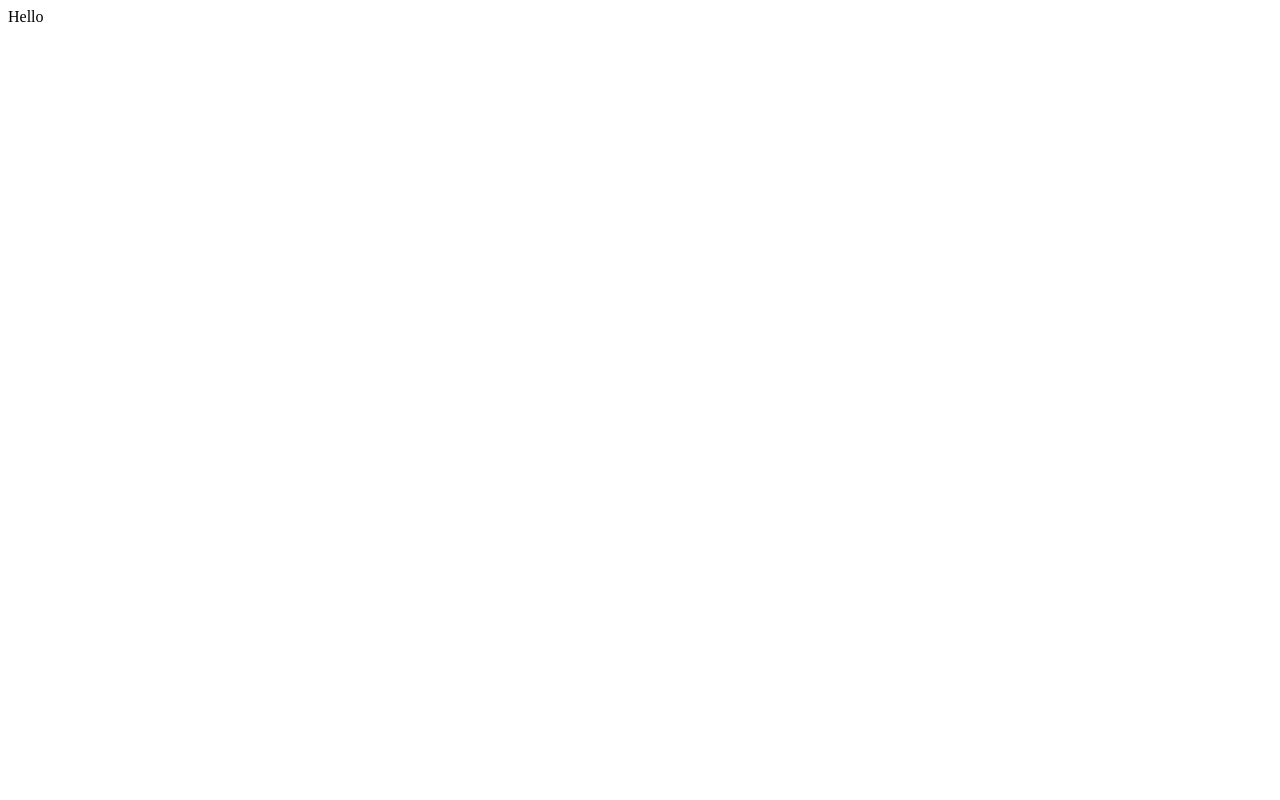
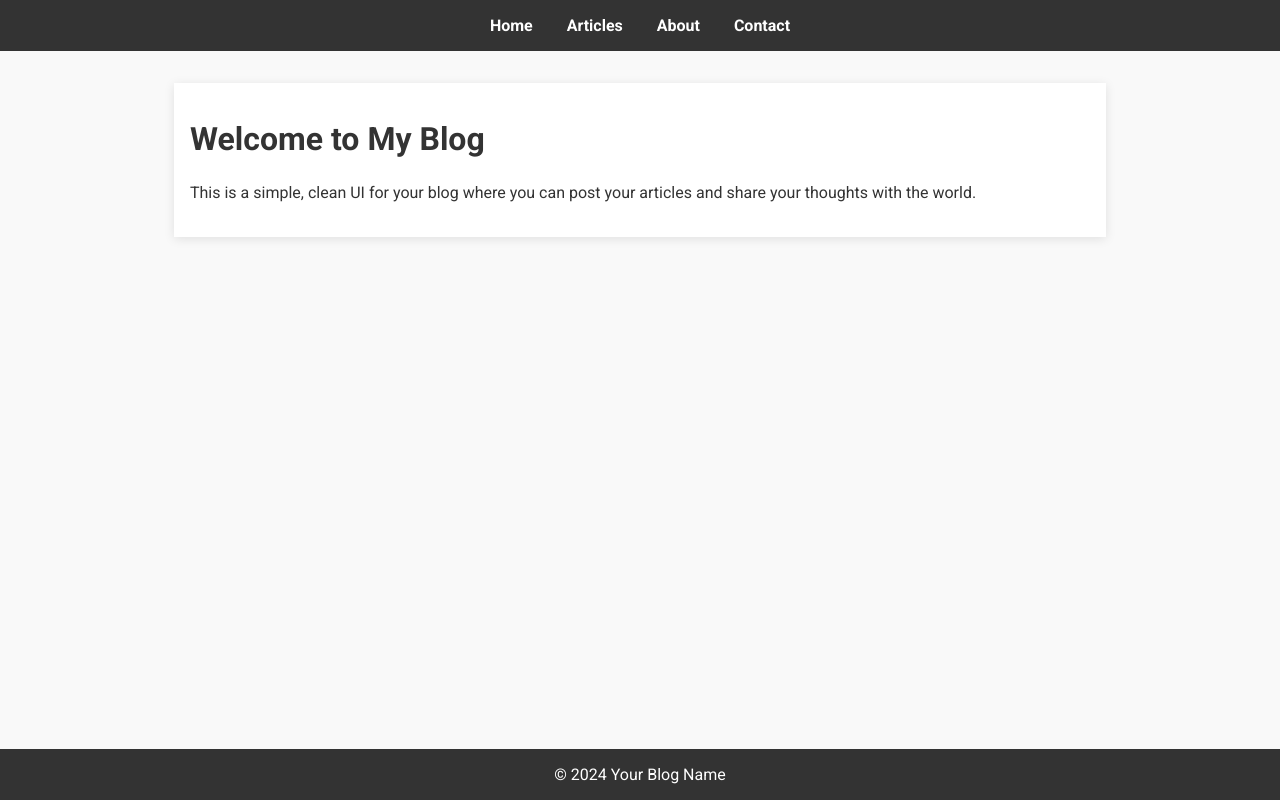
Before and after one commit to TheodorosKarropoulos/TheodorosKarropoulos.github.io, a plain HTML site: page index.html in a window 1280 px wide. Drawn offline with Linux system fonts and the light colour scheme.

Commit message:
Ui changes

```diff
--- a/index.html
+++ b/index.html
@@ -1 +1,82 @@
-Hello
+<!DOCTYPE html>
+<html lang="en">
+
+<head>
+    <meta charset="UTF-8">
+    <meta name="viewport" content="width=device-width, initial-scale=1.0">
+    <title>Your Blog</title>
+    <link href="https://fonts.googleapis.com/css2?family=Roboto:wght@400;700&display=swap" rel="stylesheet">
+    <style>
+        body {
+            font-family: 'Roboto', sans-serif;
+            margin: 0;
+            padding: 0;
+            background-color: #f9f9f9;
+            color: #333;
+        }
+
+        header {
+            background-color: #333;
+            padding: 1rem;
+            text-align: center;
+            color: white;
+        }
+
+        nav a {
+            color: white;
+            margin: 0 15px;
+            text-decoration: none;
+            font-weight: bold;
+        }
+
+        .content {
+            max-width: 900px;
+            margin: 2rem auto;
+            padding: 1rem;
+            background-color: white;
+            box-shadow: 0 2px 10px rgba(0, 0, 0, 0.1);
+        }
+
+        h1,
+        h2 {
+            color: #333;
+        }
+
+        p {
+            line-height: 1.6;
+        }
+
+        footer {
+            background-color: #333;
+            color: white;
+            text-align: center;
+            padding: 1rem 0;
+            position: fixed;
+            width: 100%;
+            bottom: 0;
+        }
+    </style>
+</head>
+
+<body>
+    <header>
+        <nav>
+            <a href="#">Home</a>
+            <a href="#">Articles</a>
+            <a href="#">About</a>
+            <a href="#">Contact</a>
+        </nav>
+    </header>
+
+    <div class="content">
+        <h1>Welcome to My Blog</h1>
+        <p>This is a simple, clean UI for your blog where you can post your articles and share your thoughts with the
+            world.</p>
+    </div>
+
+    <footer>
+        &copy; 2024 Your Blog Name
+    </footer>
+</body>
+
+</html>
```
